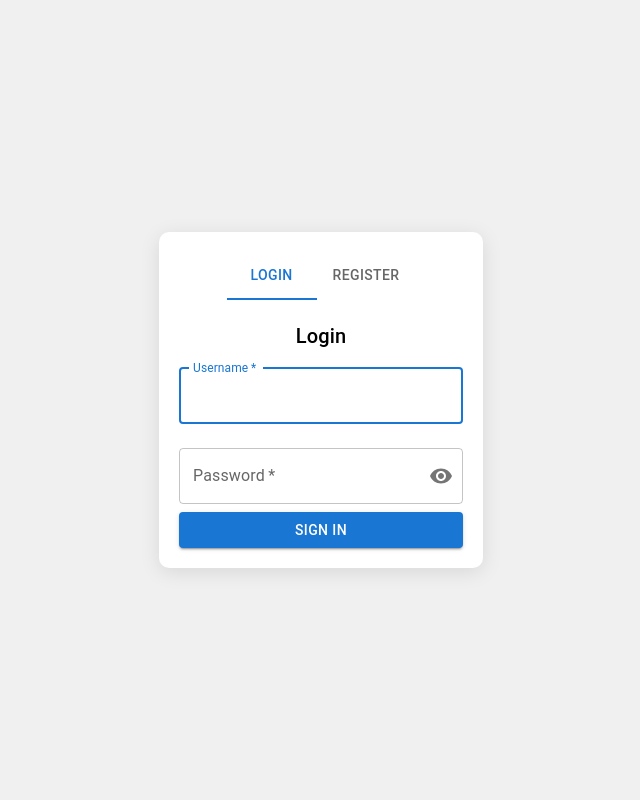
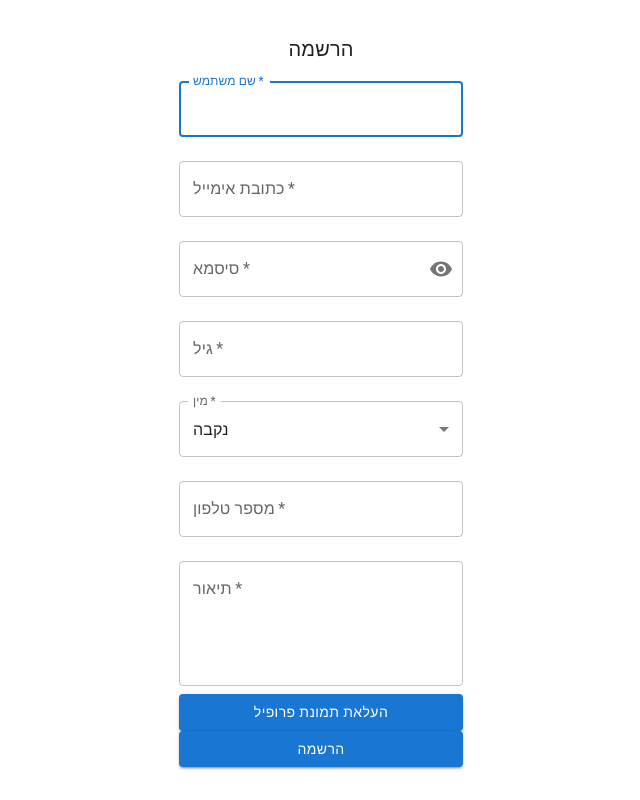
Before and after one commit to shulamit-h/Give-Get-client, a React (Create React App) app: page /register in a window 1280 px wide. Shown: the whole page, without its empty margins (319-959 px from the left). Built offline with nearby package versions, Linux system fonts and the light colour scheme.

Commit message:
עודכן

```diff
--- a/package.json
+++ b/package.json
@@ -17,6 +17,7 @@
     "axios": "^1.8.1",
     "react": "^18.3.1",
     "react-dom": "^18.3.1",
+    "react-router-dom": "^7.2.0",
     "react-scripts": "5.0.1",
     "typescript": "^4.9.5",
     "web-vitals": "^2.1.4"
--- a/src/App.tsx
+++ b/src/App.tsx
@@ -1,15 +1,47 @@
 import React from 'react';
+import { BrowserRouter as Router, Routes, Route } from 'react-router-dom';
+import HomePage from './pages/Home';
 import Register from './components/Register';
 import Login from './components/Login';
-import AuthPage from './pages/AuthPage';
+import { createTheme, ThemeProvider } from '@mui/material/styles';
+import CssBaseline from '@mui/material/CssBaseline';
 
+const theme = createTheme({
+  palette: {
+    primary: {
+      main: '#1976d2',
+    },
+    secondary: {
+      main: '#dc004e',
+    },
+  },
+  typography: {
+    h1: {
+      fontSize: '2.5rem',
+      fontWeight: 700,
+    },
+    h2: {
+      fontSize: '2rem',
+      fontWeight: 700,
+    },
+    body1: {
+      fontSize: '1rem',
+    },
+  },
+});
 
 const App = () => {
   return (
-    <div>
-           <AuthPage />
-
-    </div>
+    <ThemeProvider theme={theme}>
+      <CssBaseline />
+      <Router>
+        <Routes>
+          <Route path="/" element={<HomePage />} />
+          <Route path="/register" element={<Register />} />
+          <Route path="/login" element={<Login />} />
+        </Routes>
+      </Router>
+    </ThemeProvider>
   );
 };
 
--- a/src/components/Login.tsx
+++ b/src/components/Login.tsx
@@ -1,5 +1,5 @@
 import React, { useState } from 'react';
-import { TextField, Button, Box, Typography, IconButton, InputAdornment } from '@mui/material';
+import { TextField, Button, Box, Typography, IconButton, InputAdornment, Alert } from '@mui/material';
 import { Visibility, VisibilityOff } from '@mui/icons-material';
 import { loginUser } from '../api';
 import '../styles/AuthForm.css';
@@ -7,9 +7,14 @@ import '../styles/AuthForm.css';
 function Login() {
   const [formData, setFormData] = useState({
     userName: '',
-    password: ''
+    pwd: '',
   });
   const [showPassword, setShowPassword] = useState(false);
+  const [error, setError] = useState<string | null>(null);
+  const [fieldErrors, setFieldErrors] = useState({
+    userName: false,
+    pwd: false,
+  });
 
   const handleChange = (e: React.ChangeEvent<HTMLInputElement>) => {
     const { name, value } = e.target;
@@ -17,15 +22,33 @@ function Login() {
       ...formData,
       [name]: value,
     });
+    setFieldErrors({
+      ...fieldErrors,
+      [name]: false,
+    });
   };
 
   const handleSubmit = async (e: React.FormEvent<HTMLFormElement>) => {
     e.preventDefault();
+
+    const newFieldErrors = {
+      userName: !formData.userName,
+      pwd: !formData.pwd,
+    };
+
+    if (Object.values(newFieldErrors).some(error => error)) {
+      setFieldErrors(newFieldErrors);
+      setError('נא למלא את כל השדות החובה המסומנים באדום.');
+      return;
+    }
+
+    setError(null);
     try {
-      const token = await loginUser(formData.userName, formData.password);
-      console.log('Login successful, token:', token);
-    } catch (error) {
+      const response = await loginUser(formData.userName, formData.pwd);
+      console.log('Login successful:', response);
+    } catch (error: any) {
       console.error('Login failed:', error);
+      setError(error.message || 'ההתחברות נכשלה');
     }
   };
 
@@ -35,30 +58,35 @@ function Login() {
 
   return (
     <Box component="form" onSubmit={handleSubmit} noValidate className="auth-form">
-      <Typography variant="h6" className="form-title">Login</Typography>
+      <Typography variant="h6" className="form-title">התחברות</Typography>
+      {error && <Alert severity="error">{error}</Alert>}
       <TextField
         margin="normal"
         required
         fullWidth
         id="userName"
-        label="Username"
+        label="שם משתמש"
         name="userName"
         autoComplete="username"
         autoFocus
         value={formData.userName}
         onChange={handleChange}
+        error={fieldErrors.userName}
+        helperText={fieldErrors.userName && "נא למלא שם משתמש"}
       />
       <TextField
         margin="normal"
         required
         fullWidth
-        name="password"
-        label="Password"
+        name="pwd"
+        label="סיסמא"
         type={showPassword ? 'text' : 'password'}
-        id="password"
+        id="pwd"
         autoComplete="current-password"
-        value={formData.password}
+        value={formData.pwd}
         onChange={handleChange}
+        error={fieldErrors.pwd}
+        helperText={fieldErrors.pwd && "נא למלא סיסמא"}
         InputProps={{
           endAdornment: (
             <InputAdornment position="end">
@@ -74,7 +102,7 @@ function Login() {
         }}
       />
       <Button type="submit" fullWidth variant="contained" className="submit-btn">
-        Sign In
+        התחברות
       </Button>
     </Box>
   );
--- a/src/components/Register.tsx
+++ b/src/components/Register.tsx
@@ -17,12 +17,26 @@ function Register() {
   });
   const [showPassword, setShowPassword] = useState(false);
   const [error, setError] = useState<string | null>(null);
+  const [fileName, setFileName] = useState<string | null>(null);
+  const [fieldErrors, setFieldErrors] = useState({
+    username: false,
+    email: false,
+    password: false,
+    age: false,
+    gender: false,
+    phoneNumber: false,
+    desc: false,
+  });
 
   const handleChange = (e: React.ChangeEvent<HTMLInputElement | HTMLTextAreaElement | HTMLSelectElement>) => {
     const { name, value } = e.target;
     setFormData({
       ...formData,
       [name]: value,
+    });
+    setFieldErrors({
+      ...fieldErrors,
+      [name]: false,
     });
   };
 
@@ -32,23 +46,36 @@ function Register() {
         ...formData,
         profileImage: e.target.files[0],
       });
+      setFileName(e.target.files[0].name);
     }
   };
 
   const handleSubmit = async (e: React.FormEvent<HTMLFormElement>) => {
     e.preventDefault();
-    if (!formData.username || !formData.email || !formData.password || !formData.age || !formData.gender || !formData.phoneNumber || !formData.desc) {
-      setError('All fields are required');
+
+    const newFieldErrors = {
+      username: !formData.username,
+      email: !formData.email,
+      password: !formData.password,
+      age: !formData.age,
+      gender: !formData.gender,
+      phoneNumber: !formData.phoneNumber,
+      desc: !formData.desc,
+    };
+
+    if (Object.values(newFieldErrors).some(error => error)) {
+      setFieldErrors(newFieldErrors);
+      setError('נא למלא את כל השדות החובה המסומנים באדום.');
       return;
     }
+
     setError(null);
-    console.log('Form data submitted:', formData);
     try {
       const response = await registerUser(formData);
       console.log('Registration successful:', response);
     } catch (error: any) {
       console.error('Registration failed:', error);
-      setError(error.message || 'Registration failed');
+      setError(error.message || 'הרישום נכשל');
     }
   };
 
@@ -58,42 +85,48 @@ function Register() {
 
   return (
     <Box component="form" onSubmit={handleSubmit} noValidate className="auth-form">
-      <Typography variant="h6" className="form-title">Register</Typography>
+      <Typography variant="h6" className="form-title">הרשמה</Typography>
       {error && <Alert severity="error">{error}</Alert>}
       <TextField
         margin="normal"
         required
         fullWidth
         id="username"
-        label="Username"
+        label="שם משתמש"
         name="username"
         autoComplete="username"
         autoFocus
         value={formData.username}
         onChange={handleChange}
+        error={fieldErrors.username}
+        helperText={fieldErrors.username && "נא למלא שם משתמש"}
       />
       <TextField
         margin="normal"
         required
         fullWidth
         id="email"
-        label="Email Address"
+        label="כתובת אימייל"
         name="email"
         autoComplete="email"
         value={formData.email}
         onChange={handleChange}
+        error={fieldErrors.email}
+        helperText={fieldErrors.email && "נא למלא כתובת אימייל"}
       />
       <TextField
         margin="normal"
         required
         fullWidth
         name="password"
-        label="Password"
+        label="סיסמא"
         type={showPassword ? 'text' : 'password'}
         id="password"
         autoComplete="current-password"
         value={formData.password}
         onChange={handleChange}
+        error={fieldErrors.password}
+        helperText={fieldErrors.password && "נא למלא סיסמא"}
         InputProps={{
           endAdornment: (
             <InputAdornment position="end">
@@ -113,51 +146,66 @@ function Register() {
         required
         fullWidth
         name="age"
-        label="Age"
+        label="גיל"
         type="number"
         id="age"
         value={formData.age}
         onChange={handleChange}
+        error={fieldErrors.age}
+        helperText={fieldErrors.age && "נא למלא גיל"}
       />
       <TextField
         margin="normal"
         required
         fullWidth
         name="gender"
-        label="Gender"
+        label="מין"
         select
         value={formData.gender}
         onChange={handleChange}
+        error={fieldErrors.gender}
+        helperText={fieldErrors.gender && "נא לבחור מין"}
       >
-        <MenuItem value="Male">Male</MenuItem>
-        <MenuItem value="Female">Female</MenuItem>
+        <MenuItem value="Male">זכר</MenuItem>
+        <MenuItem value="Female">נקבה</MenuItem>
       </TextField>
       <TextField
         margin="normal"
         required
         fullWidth
         name="phoneNumber"
-        label="Phone Number"
+        label="מספר טלפון"
         value={formData.phoneNumber}
         onChange={handleChange}
+        error={fieldErrors.phoneNumber}
+        helperText={fieldErrors.phoneNumber && "נא למלא מספר טלפון"}
       />
       <TextField
         margin="normal"
         required
         fullWidth
         name="desc"
-        label="Description"
+        label="תיאור"
         multiline
         rows={4}
         value={formData.desc}
         onChange={handleChange}
+        error={fieldErrors.desc}
+        helperText={fieldErrors.desc && "נא למלא תיאור"}
       />
       <Button variant="contained" component="label" fullWidth className="upload-btn">
-        Upload Profile Image
+        העלאת תמונת פרופיל
         <input type="file" hidden onChange={handleFileChange} />
       </Button>
+      {fileName && (
+        <Box sx={{ mt: 1, p: 1, border: '1px dashed grey', borderRadius: '4px' }}>
+          <Typography variant="body2" color="textSecondary">
+            {fileName}
+          </Typography>
+        </Box>
+      )}
       <Button type="submit" fullWidth variant="contained" className="submit-btn">
-        Register
+        הרשמה
       </Button>
     </Box>
   );
--- /dev/null
+++ b/src/pages/Home.tsx
@@ -0,0 +1,107 @@
+import React from 'react';
+import { Container, Typography, AppBar, Toolbar, Button, Grid, Paper, Box } from '@mui/material';
+import { Link as RouterLink } from 'react-router-dom';
+import { styled } from '@mui/system';
+
+const HeroContent = styled('div')(({ theme }) => ({
+  padding: theme.spacing(8, 0, 6),
+  backgroundColor: theme.palette.background.paper,
+  backgroundImage: 'url(https://source.unsplash.com/random)',
+  backgroundSize: 'cover',
+}));
+
+const HeroButtons = styled('div')(({ theme }) => ({
+  marginTop: theme.spacing(4),
+}));
+
+const Footer = styled(Box)(({ theme }) => ({
+  padding: theme.spacing(6),
+  backgroundColor: theme.palette.background.paper,
+}));
+
+const HomePage = () => {
+  return (
+    <>
+      <AppBar position="static">
+        <Toolbar>
+          <Typography variant="h6" component="div" sx={{ flexGrow: 1 }}>
+            אתר כשרונות
+          </Typography>
+          <Button color="inherit" component={RouterLink} to="/register">
+            הרשמה
+          </Button>
+          <Button color="inherit" component={RouterLink} to="/login">
+            התחברות
+          </Button>
+        </Toolbar>
+      </AppBar>
+      <main>
+        <HeroContent>
+          <Container maxWidth="sm">
+            <Typography component="h1" variant="h2" align="center" color="textPrimary" gutterBottom>
+              ברוכים הבאים לאתר כשרונות
+            </Typography>
+            <Typography variant="h5" align="center" color="textSecondary" paragraph>
+              המקום למצוא ולהציג את הכשרונות שלך
+            </Typography>
+            <HeroButtons>
+              <Grid container spacing={2} justifyContent="center">
+                <Grid item>
+                  <Button variant="contained" color="primary" component={RouterLink} to="/register">
+                    הרשמה
+                  </Button>
+                </Grid>
+                <Grid item>
+                  <Button variant="outlined" color="primary" component={RouterLink} to="/login">
+                    התחברות
+                  </Button>
+                </Grid>
+              </Grid>
+            </HeroButtons>
+          </Container>
+        </HeroContent>
+        <Container maxWidth="md" component="main">
+          <Grid container spacing={5} alignItems="flex-end">
+            <Grid item xs={12} sm={6} md={4}>
+              <Paper elevation={3} sx={{ p: 2 }}>
+                <Typography variant="h5" component="div" gutterBottom>
+                  גלה כשרונות
+                </Typography>
+                <Typography variant="body1">
+                  חפש וגלה כשרונות חדשים בתחומים שונים.
+                </Typography>
+              </Paper>
+            </Grid>
+            <Grid item xs={12} sm={6} md={4}>
+              <Paper elevation={3} sx={{ p: 2 }}>
+                <Typography variant="h5" component="div" gutterBottom>
+                  הצג את הכשרון שלך
+                </Typography>
+                <Typography variant="body1">
+                  הצג את הכשרון שלך וקבל הכרה מאחרים.
+                </Typography>
+              </Paper>
+            </Grid>
+            <Grid item xs={12} sm={6} md={4}>
+              <Paper elevation={3} sx={{ p: 2 }}>
+                <Typography variant="h5" component="div" gutterBottom>
+                  התחבר עם אחרים
+                </Typography>
+                <Typography variant="body1">
+                  התחבר עם אנשים בעלי עניין דומה ושתף פעולה.
+                </Typography>
+              </Paper>
+            </Grid>
+          </Grid>
+        </Container>
+      </main>
+      <Footer>
+        <Container maxWidth="lg">
+          <Typography variant="body1">אתר כשרונות © 2025</Typography>
+        </Container>
+      </Footer>
+    </>
+  );
+};
+
+export default HomePage;
--- a/src/styles/SignUp.css
+++ /dev/null
@@ -1,48 +0,0 @@
-/* src/pages/SignUp.css */
-.sign-up-container {
-  max-width: 400px;
-  margin: 0 auto;
-  padding: 20px;
-  background-color: #f9f9f9;
-  border-radius: 8px;
-}
-
-.input-container,
-.select-container {
-  margin-bottom: 15px;
-}
-
-input,
-select {
-  width: 100%;
-  padding: 10px;
-  margin-top: 5px;
-  border-radius: 5px;
-  border: 1px solid #ddd;
-}
-
-button {
-  width: 100%;
-  padding: 10px;
-  background-color: #4CAF50;
-  color: white;
-  border: none;
-  border-radius: 5px;
-  cursor: pointer;
-}
-
-button:hover {
-  background-color: #45a049;
-}
-
-.talent-options {
-  margin-top: 10px;
-}
-
-.talent-options div {
-  margin-bottom: 8px;
-}
-
-.talent-options label {
-  margin-left: 8px;
-}
```
Also changed, not shown: src/components/Button.tsx (deleted, +0 -18 lines), src/components/Input.tsx (deleted, +0 -27 lines), src/components/Select.tsx (deleted, +0 -21 lines), 1 other file (tests, documents, lock files or other folders).
